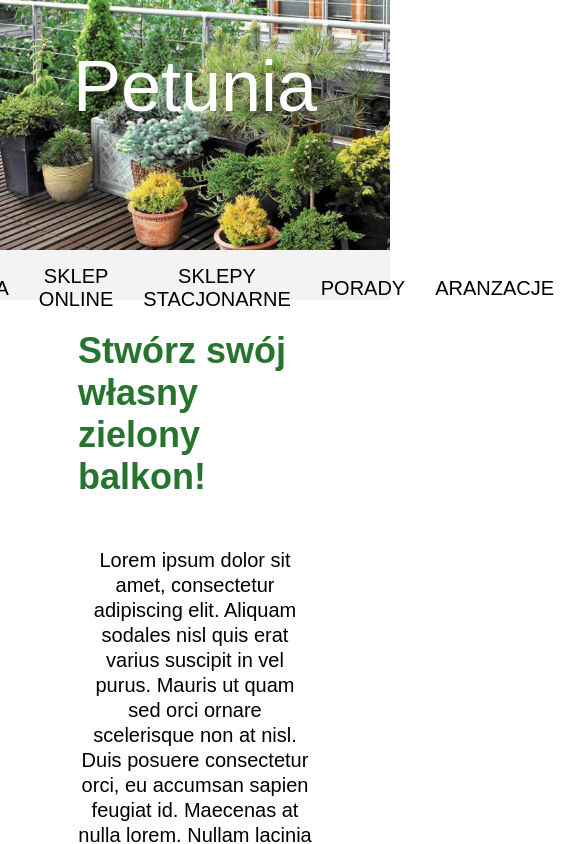
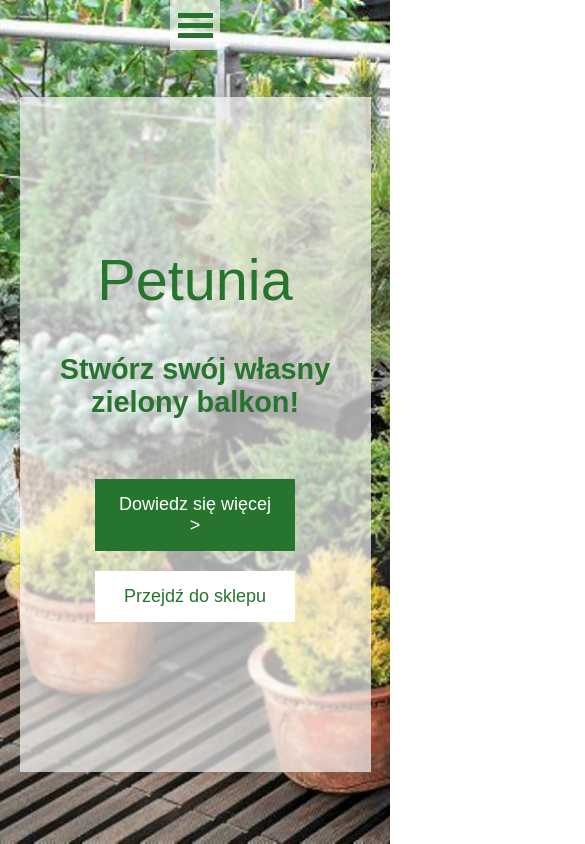
Before and after one commit to giemolla/petunia, a website with bundled scripts: page index.html in a window 390 px wide. Shown: the top 844 px of the page, 585 px wide, since content can reach past the window. Built offline with nearby package versions, Linux system fonts and the light colour scheme; a web font is replaced by a local one.

Commit message:
mobile hero view

```diff
--- a/index.html
+++ b/index.html
@@ -14,7 +14,9 @@
 
 	<body class="#top">
 		<header class="hero">
+			<span class="hero-header">Petunia</span>
 			<div class="frosted-glass"></div>
+			<div class="hero-content">
 				<span class="hero-header">Petunia</span>
 				<h1 class="main-header">Stwórz swój własny zielony balkon!</h1>
 				<div class="hero-buttons">
@@ -24,6 +26,7 @@
 					<button class="inverted-button hero-button">
 						Przejdź do sklepu
 					</button>
+				</div>
 			</div>
 		</header>
 		<nav class="navbar">
@@ -59,9 +62,9 @@
 			<button class="secondary-button">Czytaj więcej ></button>
 		</section>
 
-		<section class="categories-wrapper">
+		<!-- <section class="categories-wrapper">
 			<div class="categories"></div>
-		</section>
+		</section> -->
 
 		<section class="article-section">
 			<h2 class="secondary-header">
--- a/styles/dev/_hero.scss
+++ b/styles/dev/_hero.scss
@@ -1,6 +1,5 @@
 .hero {
-	@extend %flex;
-	flex-direction: column;
+	@include flex(row);
 	position: absolute;
 	top: 0;
 	left: 0;
@@ -11,52 +10,68 @@
 	background-position: center;
 }
 
-.frosted-glass {
-	@extend %frosted;
+.hero-content {
+	@include flex(column);
 	width: 90%;
 	height: 80%;
-	position: absolute;
-	z-index: 2;
-	display: block;
-	top: 12%;
+	margin-top: 25px;
+	text-align: center;
+	position: relative;
 }
 
-%on-frost {
+.frosted-glass {
+	width: 90%;
+	height: 80%;
+	margin-top: 25px;
 	position: absolute;
-	z-index: 3;
 }
 
+.frosted-glass:before {
+	content: "";
+	@extend %frosted;
+	position: absolute;
+	width: 100%;
+	height: 100%;
+	top: 0;
+	left: 0;
+}
+
+// %on-frost {
+// 	position: absolute;
+// 	z-index: 3;
+// }
+
 .hero-header {
-	@extend %on-frost;
+	display: none;
+}
+
+.hero-content .hero-header {
+	// @extend %on-frost;
+	display: block;
 	color: $main-color;
-	top: 15%;
 }
 
 .hero .main-header {
-	@extend %on-frost;
-	display: block;
-	text-align: center;
-	top: 30%;
-	width: 60%;
-	font-size: 26px;
+	// @extend %on-frost;
+	width: 80%;
+	margin: 40px;
 }
 
 .hero-buttons {
-	@extend %flex;
-	flex-direction: column;
-	@extend %on-frost;
-	top: 50%;
+	@include flex(column);
+	// @extend %on-frost;
 }
 
 .hero-button {
 	@extend %button;
 	flex: 1;
-	margin: 20px auto;
 	border-radius: 0;
 	padding: 15px 20px;
+	width: 200px;
+	margin-top: 20px;
 }
 
-@media only screen and (min-width: 376px) {
+@media only screen and (min-width: $mobile) {
 	.hero {
 		height: 300px;
 	}
@@ -65,11 +80,9 @@
 	}
 	.hero-header {
 		color: $white;
+		display: block;
 	}
-	.hero .main-header {
-		display: none;
-	}
-	.hero-buttons {
+	.hero-content {
 		display: none;
 	}
 }
--- a/styles/dev/_nav.scss
+++ b/styles/dev/_nav.scss
@@ -94,7 +94,7 @@
 	padding: 10px 0;
 }
 
-@media only screen and (min-width: 376px) {
+@media only screen and (min-width: $mobile) {
 	.navbar {
 		display: block;
 	}
--- a/styles/dev/_variables.scss
+++ b/styles/dev/_variables.scss
@@ -8,11 +8,18 @@ $greater-font-size: 20px;
 $normal-font-size: 18px;
 $full-width: 100%;
 $with-margins: 60%;
+$tablet: 768px;
+$mobile: 480px;
 
 %flex {
 	display: flex;
 	align-items: center;
 	justify-content: center;
+}
+
+@mixin flex($direction) {
+	@extend %flex;
+	flex-direction: $direction;
 }
 
 %button {
@@ -63,7 +70,7 @@ $with-margins: 60%;
 }
 
 @mixin photo($photo, $ext, $cs, $ce, $rs, $re) {
-	background-image: url("../../images/balkon-"+$photo+"."+$ext);
+	background-image: url("../../images/balkon-" + $photo + "." + $ext);
 	grid-column-start: $cs;
 	grid-column-end: $ce;
 	grid-row-start: $rs;
@@ -74,6 +81,9 @@ $with-margins: 60%;
 	font-family: $family;
 	font-size: $size;
 	color: $color;
+	@if ($mobile) {
+		font-size: 0.8 * ($size);
+	}
 }
 
 @mixin round-picture($url, $size, $border: 5px solid $white) {
```
Also changed, not shown: styles/css/styles.css. Lines whose indentation alone changed are shown as unchanged.
